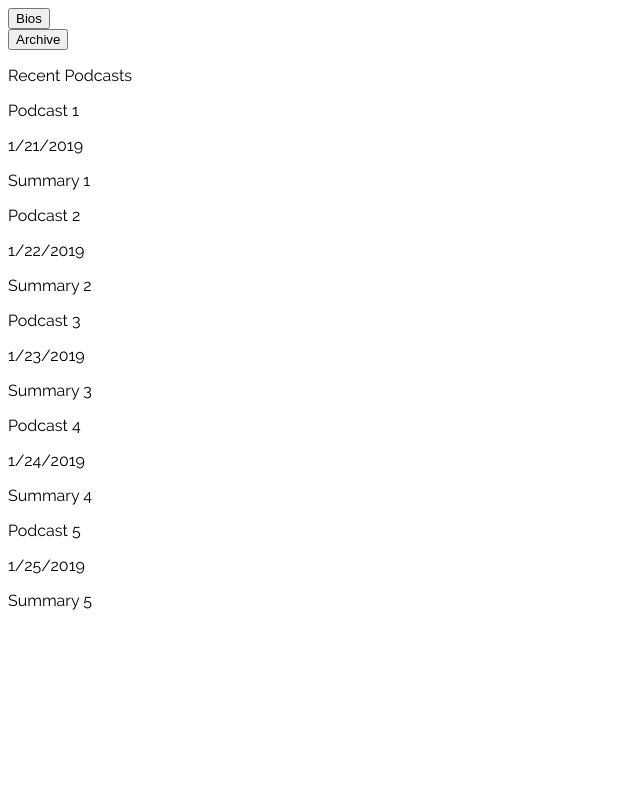
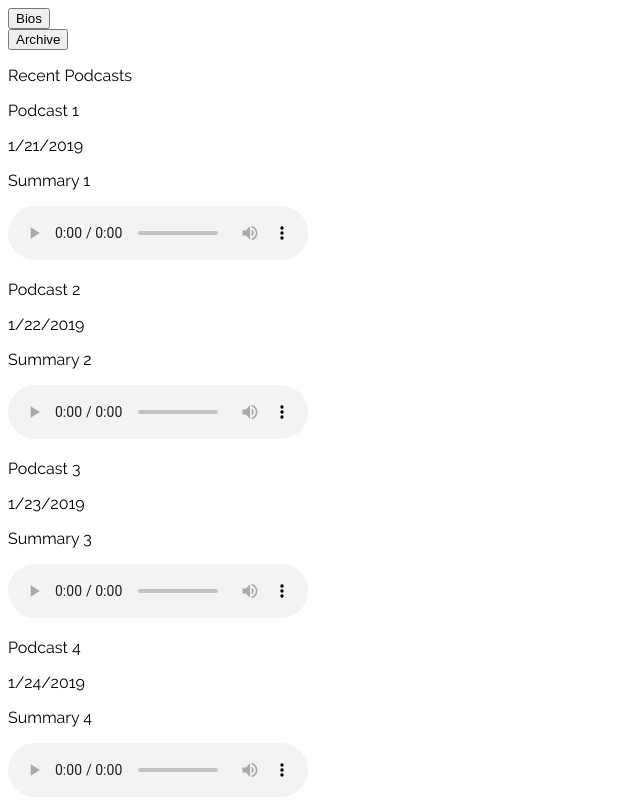
Before and after one commit to epatmalnieks/podcast, a Vue app: page /#/ in a window 1280 px wide. Shown: the top 800 px of the page, without its empty margins (0-640 px from the left). Built offline with nearby package versions, Linux system fonts and the light colour scheme.

Commit message:
Added fake mp3

```diff
--- a/src/views/Home.vue
+++ b/src/views/Home.vue
@@ -12,6 +12,9 @@
     <p>{{podcast.title}}</p>
     <p>{{podcast.date}}</p>
     <p>{{podcast.summary}}</p>
+    <audio controls>
+      <source src="../assets/this_is_a_podcast.mp3" type="audio/mpeg">
+    </audio>
     </div>
   </div>
 </div>
```
Also changed, not shown: 1 other file (tests, documents, lock files or other folders).
